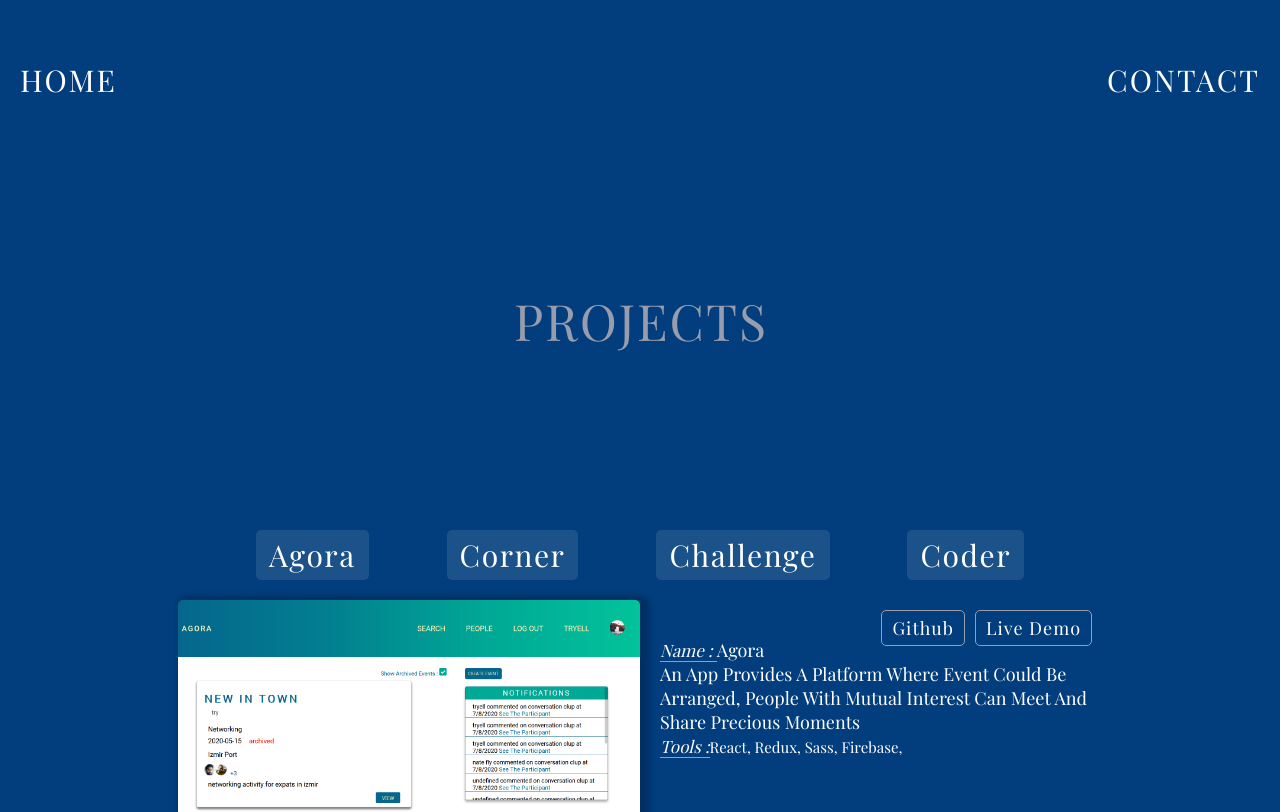
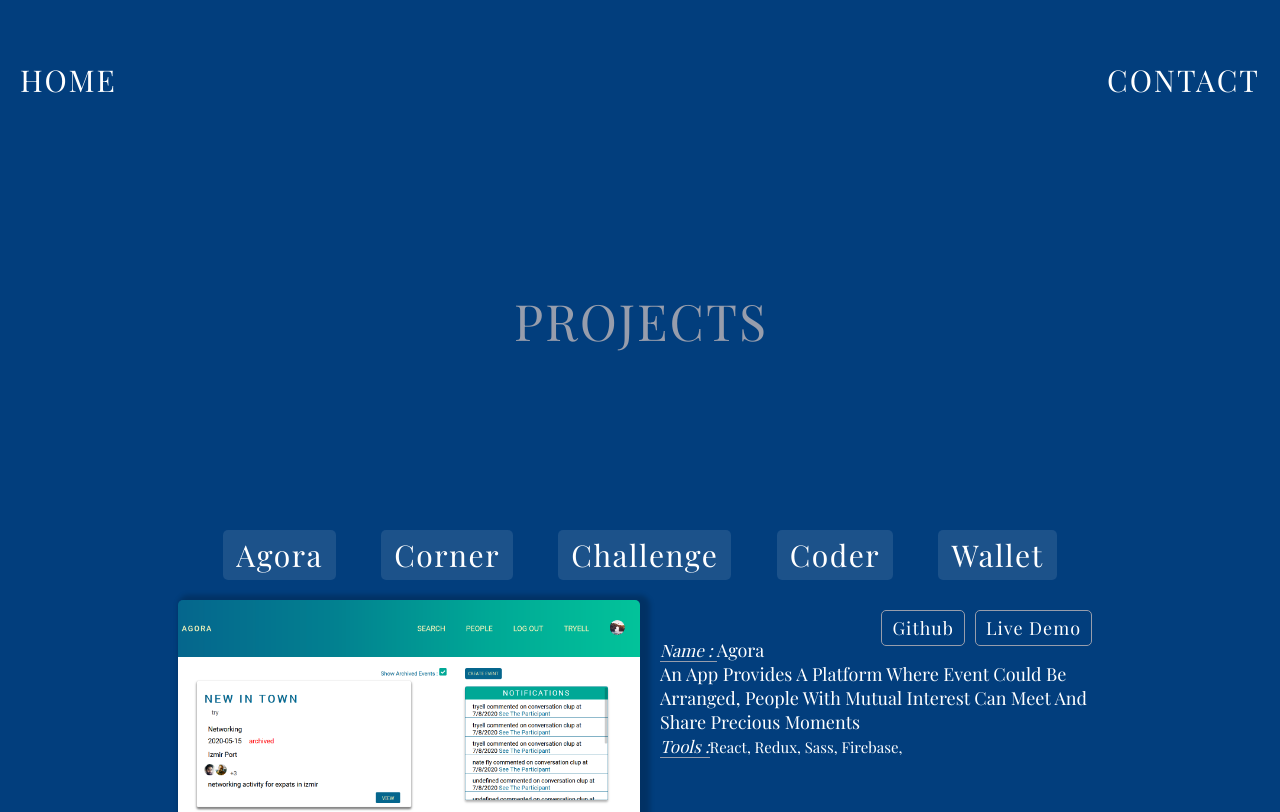
Before and after one commit to noiqum/portfoli_v2, a Next.js app: page /portfolio in a window 1280 px wide. Shown: the top 812 px of the page. Built offline with nearby package versions, Linux system fonts and the light colour scheme.

Commit message:
5th project Wallet Add

```diff
--- a/pages/portfolio.jsx
+++ b/pages/portfolio.jsx
@@ -99,6 +99,14 @@ const projectList = {
     tools: ["vanilla js", "SASS", "firebase"],
     github: "https://github.com/noiqum/coderAcademy_project",
     live: "https://coder-academy-f9ed1.web.app/",
+  },
+  wallet: {
+    name: "wallet",
+    explanation: "personal expense tracker",
+    img: "/wallet.png",
+    tools: ["React","Context API","TypeScript","Webpack","Eslint","NODEjs","Express", "SASS","JWT", "Netlify","Heroku"],
+    github: "https://github.com/noiqum/wallet",
+    live: "https://admiring-hypatia-58d070.netlify.app/",
   },
 };
 
@@ -239,6 +247,22 @@ function Portfolio() {
           >
             4
           </motion.span>
+          <motion.span
+            onClick={() => {
+              projectHandle("wallet");
+            }}
+            variants={link_item}
+          >
+            Wallet
+          </motion.span>
+          <motion.span
+            onClick={() => {
+              projectHandle("wallet");
+            }}
+            variants={link_item}
+          >
+            5
+          </motion.span>
         </motion.div>
         <motion.div className={styles.portfolio_frame_project}>
           <AnimatePresence>
```
Also changed, not shown: public/wallet.png (added).
